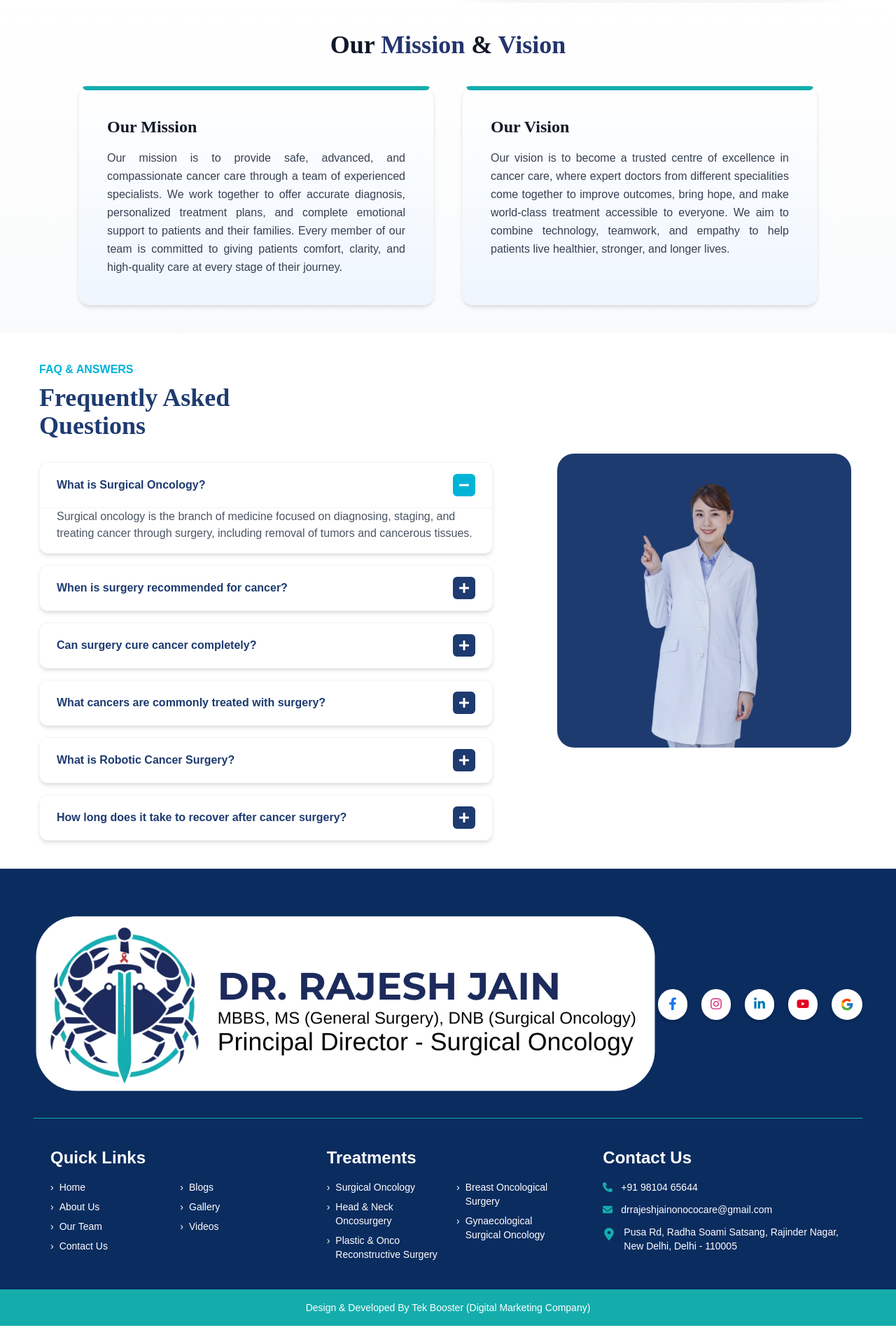
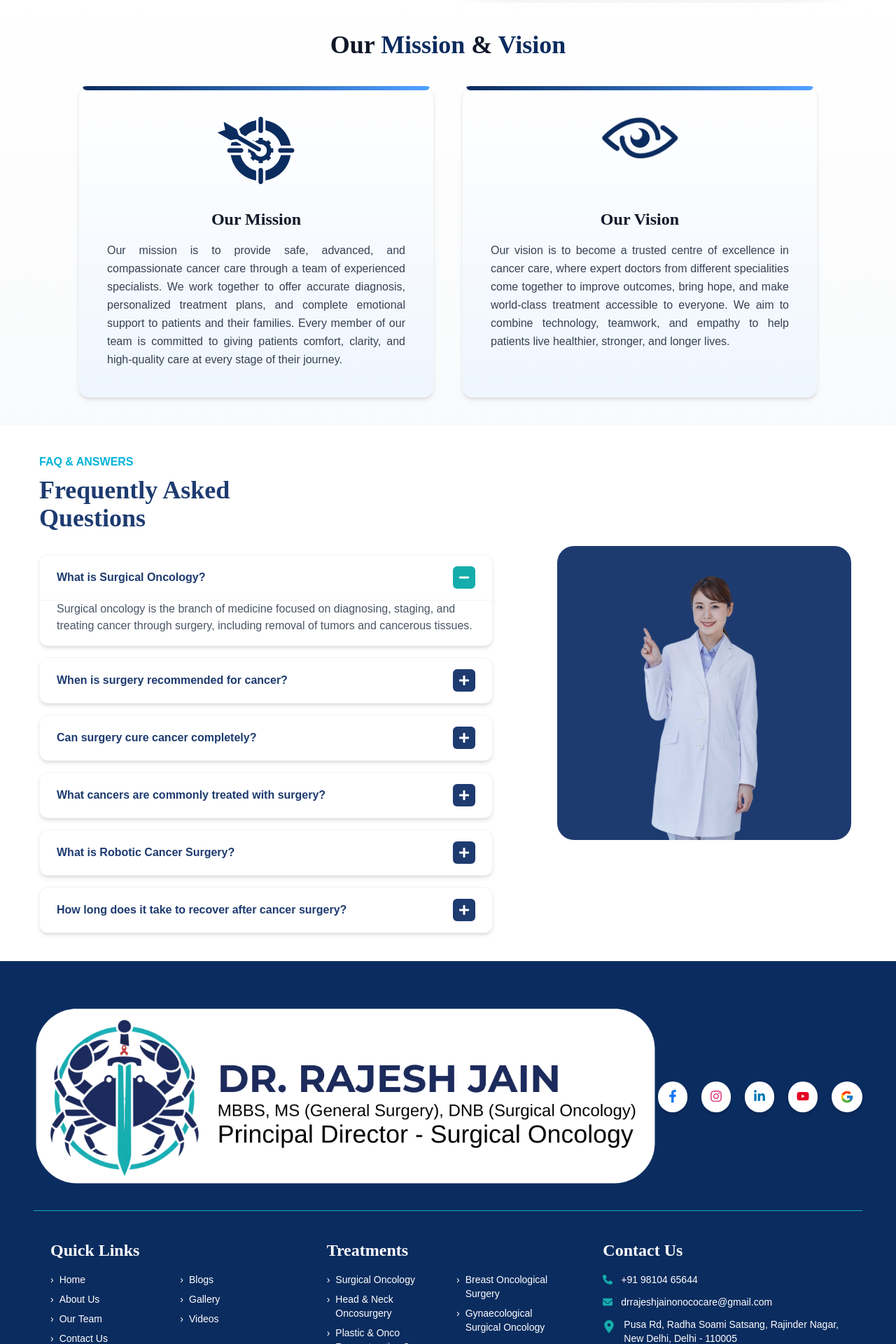
Before and after one commit to AQITPvtLtd/drrajeshjain, a Next.js app: page /about-us in a window 1280 px wide. Shown: the part 780-2700 px from the top of the page at 70% size. Before the commit the page ends 2674 px from the top, so only its background shows below. Built offline with nearby package versions, Linux system fonts and the light colour scheme.

Commit message:
add changes

```diff
--- a/src/app/about-us/AboutUs.jsx
+++ b/src/app/about-us/AboutUs.jsx
@@ -27,7 +27,7 @@ export default function AboutUs() {
               Principal Director - Surgical Oncology
             </p>
 
-            <h1 className="text-4xl md:text-5xl font-bold text-[#24356E] leading-tight">
+            <h1 className="text-4xl md:text-5xl font-bold text-[#24356E] leading-tight" style={{ fontFamily: "Roboto Slab, serif" }}>
               Dr. Rajesh Kumar Jain
             </h1>
 
--- a/src/app/about-us/missionvision/MissionVision.jsx
+++ b/src/app/about-us/missionvision/MissionVision.jsx
@@ -1,49 +1,100 @@
 "use client";
 import React from "react";
+import Image from "next/image";
 
 export default function MissionVision() {
   return (
     <section className="relative w-full py-5 md:py-10 bg-gradient-to-b from-white to-gray-50 text-gray-800">
       <div className="max-w-6xl mx-auto px-6 lg:px-12">
+
         {/* ===== Heading ===== */}
         <div className="text-center mb-10">
-          <h2 className="text-3xl md:text-4xl font-bold text-gray-900" style={{ fontFamily: "Roboto Slab, serif" }}>
-            Our <span className="text-[#24356E]">Mission</span> &{" "}
-            <span className="text-[#24356E]">Vision</span>
+          <h2
+            className="text-3xl md:text-4xl font-bold text-gray-900"
+            style={{ fontFamily: "Roboto Slab, serif" }}
+          >
+            Our <span className="text-[#0b2c5f]">Mission</span> &{" "}
+            <span className="text-[#0b2c5f]">Vision</span>
           </h2>
         </div>
 
         {/* ===== Mission & Vision Cards ===== */}
         <div className="grid md:grid-cols-2 gap-10">
+
           {/* ===== Mission Card ===== */}
           <div className="relative bg-gradient-to-b from-white to-blue-50 rounded-2xl border border-gray-100 shadow-md hover:shadow-lg transition-all duration-300 p-10">
+
             {/* Curved Top Border */}
             <div className="absolute -top-[2px] left-0 w-full h-[10px] overflow-hidden rounded-t-2xl">
-              <div className="w-[98%] mx-auto h-[6px] bg-[#14adac] rounded-b-full"></div>
+              <div className="w-[98%] mx-auto h-[6px] bg-gradient-to-r from-[#0b2c5f] to-blue-400 rounded-b-full"></div>
             </div>
 
-            <h3 className="text-2xl font-bold text-gray-900 mb-4" style={{ fontFamily: "Roboto Slab, serif" }}>
+            {/* Mission Image */}
+            <div className="w-28 h-28 mx-auto mb-5">
+              <Image
+                src="/about/mission.png"
+                alt="Mission Icon"
+                width={110}
+                height={110}
+                className="mx-auto"
+              />
+            </div>
+
+
+            <h3
+              className="text-2xl font-bold text-gray-900 mb-4 text-center"
+              style={{ fontFamily: "Roboto Slab, serif" }}
+            >
               Our Mission
             </h3>
+
             <p className="text-gray-700 leading-relaxed text-justify">
-              Our mission is to provide safe, advanced, and compassionate cancer care through a team of experienced specialists. We work together to offer accurate diagnosis, personalized treatment plans, and complete emotional support to patients and their families. Every member of our team is committed to giving patients comfort, clarity, and high-quality care at every stage of their journey.
+              Our mission is to provide safe, advanced, and compassionate cancer
+              care through a team of experienced specialists. We work together
+              to offer accurate diagnosis, personalized treatment plans, and
+              complete emotional support to patients and their families. Every
+              member of our team is committed to giving patients comfort,
+              clarity, and high-quality care at every stage of their journey.
             </p>
           </div>
 
           {/* ===== Vision Card ===== */}
           <div className="relative bg-gradient-to-b from-white to-blue-50 rounded-2xl border border-gray-100 shadow-md hover:shadow-lg transition-all duration-300 p-10">
+
             {/* Curved Top Border */}
             <div className="absolute -top-[2px] left-0 w-full h-[10px] overflow-hidden rounded-t-2xl">
-              <div className="w-[98%] mx-auto h-[6px] bg-[#14adac] rounded-b-full"></div>
+              <div className="w-[98%] mx-auto h-[6px] bg-gradient-to-r from-[#0b2c5f] to-blue-400 rounded-b-full"></div>
             </div>
 
-            <h3 className="text-2xl font-bold text-gray-900 mb-4" style={{ fontFamily: "Roboto Slab, serif" }}>
+            {/* Vision Image */}
+            <div className="w-28 h-28 mx-auto mb-5">
+              <Image
+                src="/about/vision1.png"
+                alt="Vision Icon"
+                width={110}
+                height={110}
+                className="mx-auto"
+              />
+            </div>
+
+
+            <h3
+              className="text-2xl font-bold text-gray-900 mb-4 text-center"
+              style={{ fontFamily: "Roboto Slab, serif" }}
+            >
               Our Vision
             </h3>
+
             <p className="text-gray-700 leading-relaxed text-justify">
-              Our vision is to become a trusted centre of excellence in cancer care, where expert doctors from different specialities come together to improve outcomes, bring hope, and make world-class treatment accessible to everyone. We aim to combine technology, teamwork, and empathy to help patients live healthier, stronger, and longer lives.
+              Our vision is to become a trusted centre of excellence in cancer
+              care, where expert doctors from different specialities come
+              together to improve outcomes, bring hope, and make world-class
+              treatment accessible to everyone. We aim to combine technology,
+              teamwork, and empathy to help patients live healthier, stronger,
+              and longer lives.
             </p>
           </div>
+
         </div>
       </div>
     </section>
--- a/src/components/common/footer/Footer.jsx
+++ b/src/components/common/footer/Footer.jsx
@@ -84,7 +84,7 @@ export default function Footer() {
 
               {/* Quick Links */}
               <div>
-                <h2 className="text-2xl font-semibold mb-4">Quick Links</h2>
+                <h2 className="text-2xl font-semibold mb-4" style={{ fontFamily: "Roboto Slab, serif" }}>Quick Links</h2>
                 <ul className="grid grid-cols-2 gap-x-6 text-sm">
                   <div className="space-y-2">
                     <li><Link href="/" className="flex items-start gap-2 hover:text-[#14adac]"><span>›</span>Home</Link></li>
@@ -103,7 +103,7 @@ export default function Footer() {
 
               {/* Treatments */}
               <div>
-                <h2 className="text-2xl font-semibold mb-4">Treatments</h2>
+                <h2 className="text-2xl font-semibold mb-4" style={{ fontFamily: "Roboto Slab, serif" }}>Treatments</h2>
                 <ul className="grid grid-cols-2 gap-x-6 text-sm">
                   <div className="space-y-2">
                     <li><Link href="/our-team/dr-rajesh-jain" className="flex items-start gap-2 hover:text-[#14adac]"><span>›</span>Surgical Oncology</Link></li>
@@ -120,7 +120,7 @@ export default function Footer() {
 
               {/* Contact Info */}
               <div>
-                <h2 className="text-2xl font-semibold mb-4">Contact Us</h2>
+                <h2 className="text-2xl font-semibold mb-4" style={{ fontFamily: "Roboto Slab, serif" }}>Contact Us</h2>
                 <ul className="space-y-3 text-sm">
                   <li className="flex items-center gap-3">
                     <FaPhone className="text-[#14adac]" />
@@ -158,7 +158,7 @@ export default function Footer() {
 
       {/* Bottom Bar */}
       <div className="bg-[#14adac] mt-10 py-4 text-center text-sm">
-        <p>
+        <p style={{ fontFamily: "Roboto Slab, serif" }}>
           <Link href="https://tekbooster.com/" className="hover:text-gray-200" target="_blank">
             Design & Developed By Tek Booster <br className="block sm:hidden" />
             (Digital Marketing Company)
--- a/src/components/homepage/About.jsx
+++ b/src/components/homepage/About.jsx
@@ -13,7 +13,7 @@ export default function About() {
             Principal Director - Surgical Oncology
           </p>
 
-          <h1 className="text-4xl md:text-5xl font-bold text-[#24356E] leading-tight">
+          <h1 className="text-4xl md:text-5xl font-bold text-[#24356E] leading-tight" style={{ fontFamily: "Roboto Slab, serif" }}>
             Dr. Rajesh Kumar Jain
           </h1>
 
--- a/src/components/homepage/Faq.jsx
+++ b/src/components/homepage/Faq.jsx
@@ -40,7 +40,7 @@ export default function Faq() {
 
                       {faq.question}
                       <span
-                        className={`w-6 h-6 md:w-8 md:h-8 flex items-center justify-center rounded-md flex-shrink-0 transition-all ${activeIndex === faq.id ? "bg-[#00b4d8] text-white" : "bg-[#1e3b70] text-white"
+                        className={`w-6 h-6 md:w-8 md:h-8 flex items-center justify-center rounded-md flex-shrink-0 transition-all ${activeIndex === faq.id ? "bg-[#14adac] text-white" : "bg-[#1e3b70] text-white"
                           }`}
                       >
 
```
Also changed, not shown: public/about/mission.png (added), public/about/vision1.png (added).
